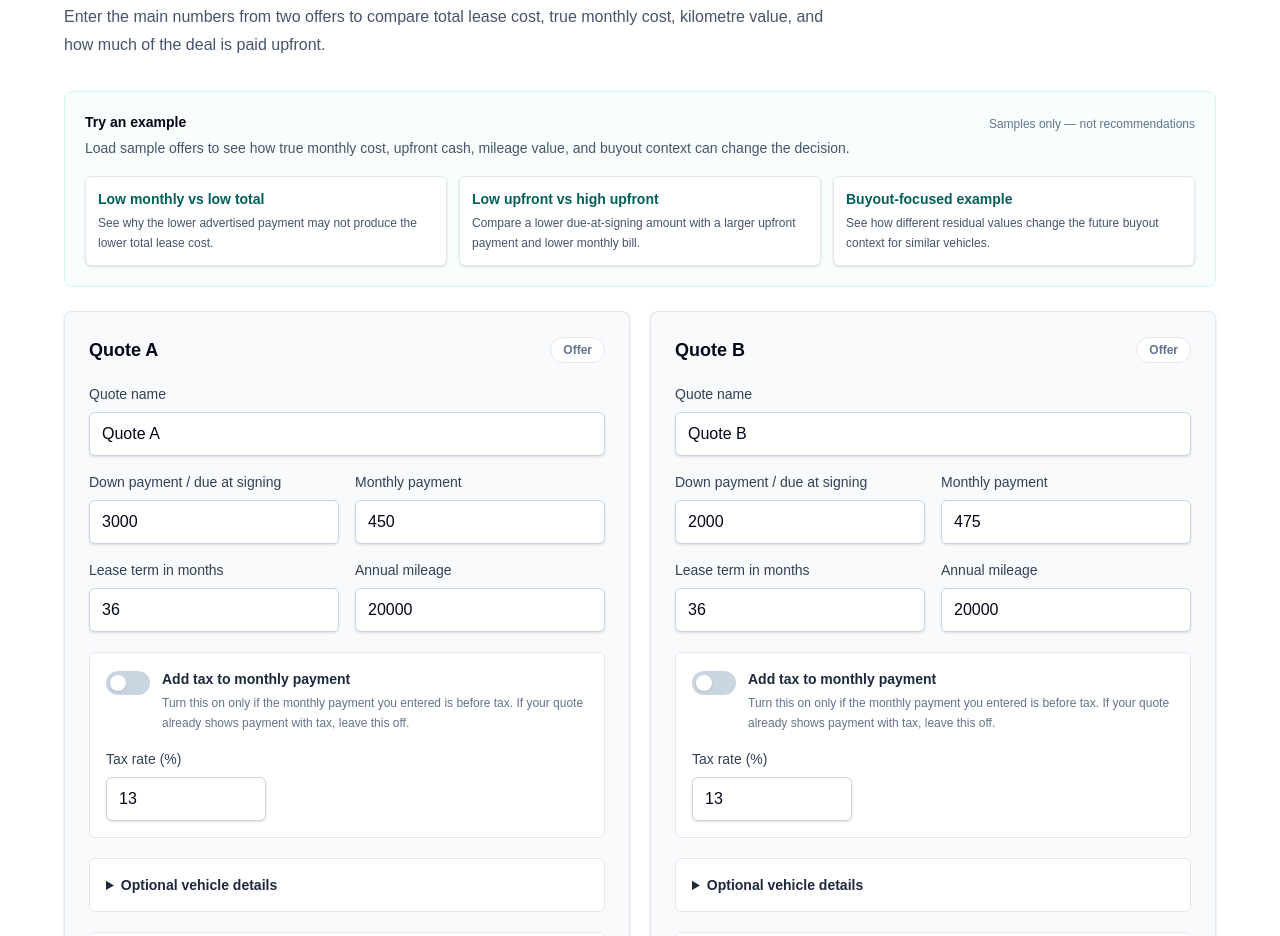
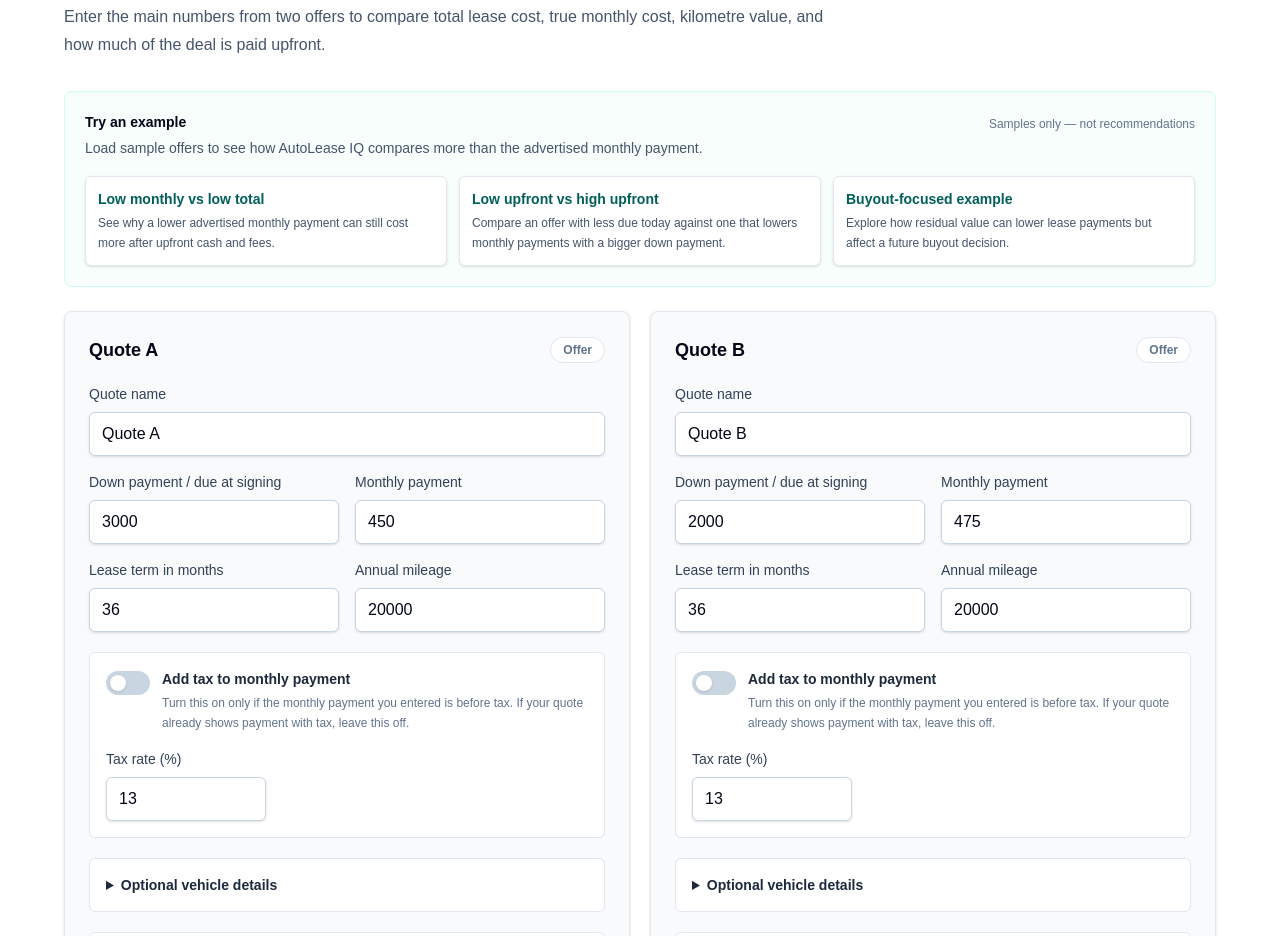
Before and after one commit to Yangk116/AutoLease-IQ, a Next.js app in the folder frontend/: page / in a window 1280 px wide. Shown: the part 2180-3116 px from the top of the page. Built offline with nearby package versions, Linux system fonts and the light colour scheme.

Commit message:
Polish example preset copy

```diff
--- a/frontend/app/LeaseQuoteCalculator.tsx
+++ b/frontend/app/LeaseQuoteCalculator.tsx
@@ -213,7 +213,7 @@ const comparisonPresets: ComparisonPreset[] = [
     id: "low-monthly-vs-low-total",
     name: "Low monthly vs low total",
     purpose:
-      "See why the lower advertised payment may not produce the lower total lease cost.",
+      "See why a lower advertised monthly payment can still cost more after upfront cash and fees.",
     decisionMode: "lowest-total-cost",
     quotes: [
       {
@@ -248,7 +248,7 @@ const comparisonPresets: ComparisonPreset[] = [
     id: "low-upfront-vs-high-upfront",
     name: "Low upfront vs high upfront",
     purpose:
-      "Compare a lower due-at-signing amount with a larger upfront payment and lower monthly bill.",
+      "Compare an offer with less due today against one that lowers monthly payments with a bigger down payment.",
     decisionMode: "lowest-upfront-cash",
     quotes: [
       {
@@ -283,7 +283,7 @@ const comparisonPresets: ComparisonPreset[] = [
     id: "buyout",
     name: "Buyout-focused example",
     purpose:
-      "See how different residual values change the future buyout context for similar vehicles.",
+      "Explore how residual value can lower lease payments but affect a future buyout decision.",
     decisionMode: "possible-future-buyout",
     quotes: [
       {
@@ -977,8 +977,8 @@ export default function LeaseQuoteCalculator() {
                   Try an example
                 </h3>
                 <p className="mt-1 max-w-3xl text-sm leading-6 text-slate-600">
-                  Load sample offers to see how true monthly cost, upfront cash,
-                  mileage value, and buyout context can change the decision.
+                  Load sample offers to see how AutoLease IQ compares more than
+                  the advertised monthly payment.
                 </p>
               </div>
               <span className="mt-1 shrink-0 text-xs font-medium text-slate-500">
@@ -986,15 +986,18 @@ export default function LeaseQuoteCalculator() {
               </span>
             </div>
 
-            <div className="mt-4 grid gap-3 md:grid-cols-3">
+            <div
+              className="mt-4 grid gap-3 md:grid-cols-3"
+              aria-label="Example lease comparisons"
+            >
               {comparisonPresets.map((preset) => (
                 <button
                   key={preset.id}
                   type="button"
                   onClick={() => loadComparisonPreset(preset)}
-                  className="rounded-md border border-slate-200 bg-white p-3 text-left shadow-sm transition hover:border-teal-300 hover:bg-teal-50 focus:outline-none focus:ring-2 focus:ring-teal-700 focus:ring-offset-2"
+                  className="group cursor-pointer rounded-md border border-slate-200 bg-white p-3 text-left shadow-sm transition hover:-translate-y-0.5 hover:border-teal-300 hover:bg-teal-50 hover:shadow-md active:translate-y-0 focus:outline-none focus:ring-2 focus:ring-teal-700 focus:ring-offset-2"
                 >
-                  <span className="block text-sm font-semibold text-teal-800">
+                  <span className="block text-sm font-semibold text-teal-800 transition-colors group-hover:text-teal-900">
                     {preset.name}
                   </span>
                   <span className="mt-1 block text-xs leading-5 text-slate-600">
```
